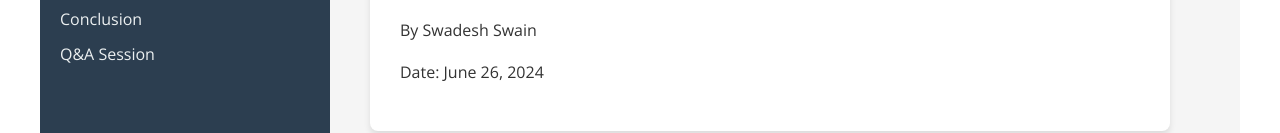
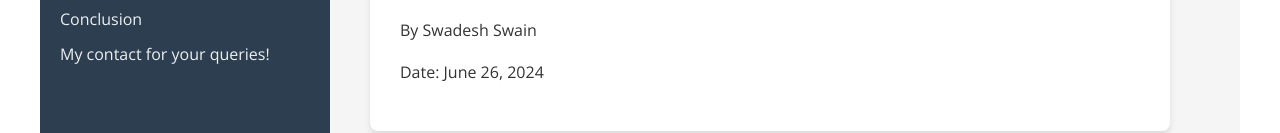
Before and after one commit to Swadesh06/diploma_lectures, a plain HTML site: page index.html in a window 1280 px wide. Shown: the part 280-413 px from the top of the page. Drawn offline with nearby package versions, Linux system fonts and the light colour scheme.

Commit message:
Update index.html

```diff
--- a/index.html
+++ b/index.html
@@ -162,7 +162,7 @@
                 <li><a href="#encoder-decoder">Encoder-Decoder Architecture</a></li>
                 <li><a href="#applications">Applications</a></li>
                 <li><a href="#conclusion">Conclusion</a></li>
-                <li><a href="#qa">Q&A Session</a></li>
+                <li><a href="#qa">My contact for your queries!</a></li>
             </ul>
         </aside>
         <main class="content">
```
